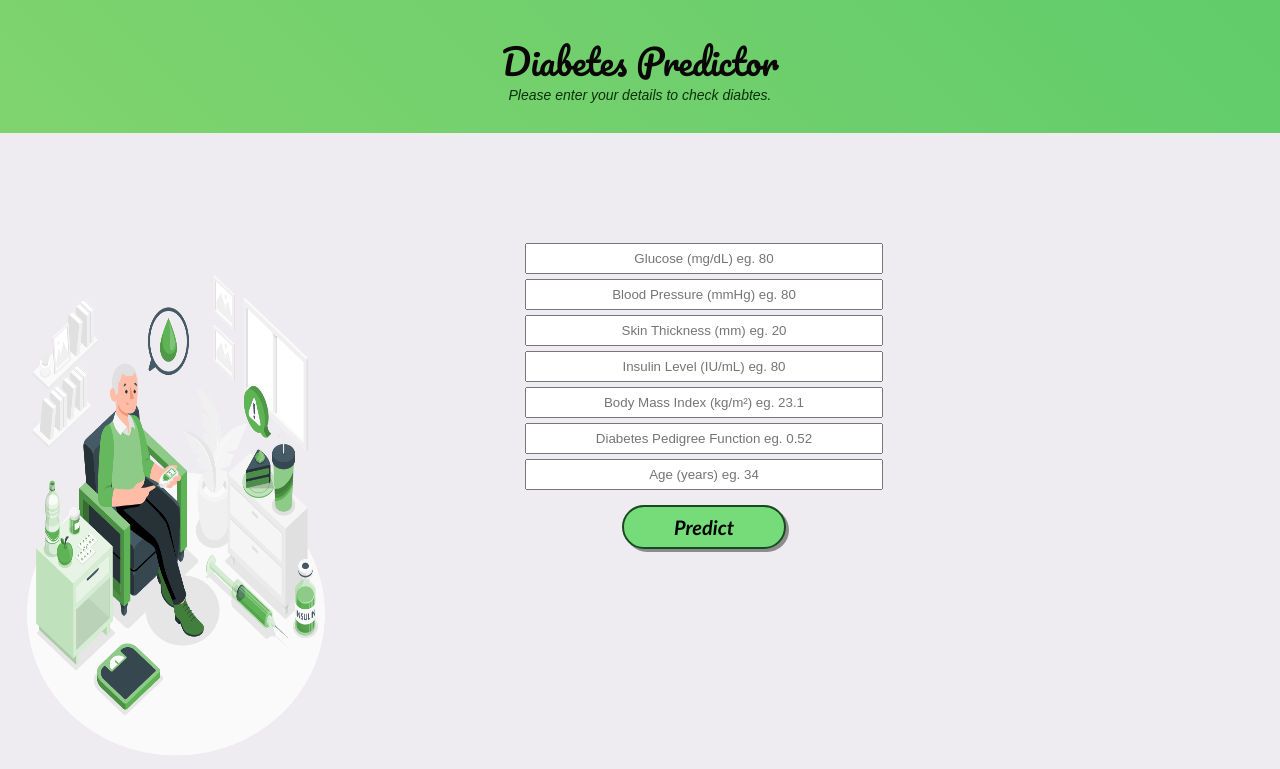
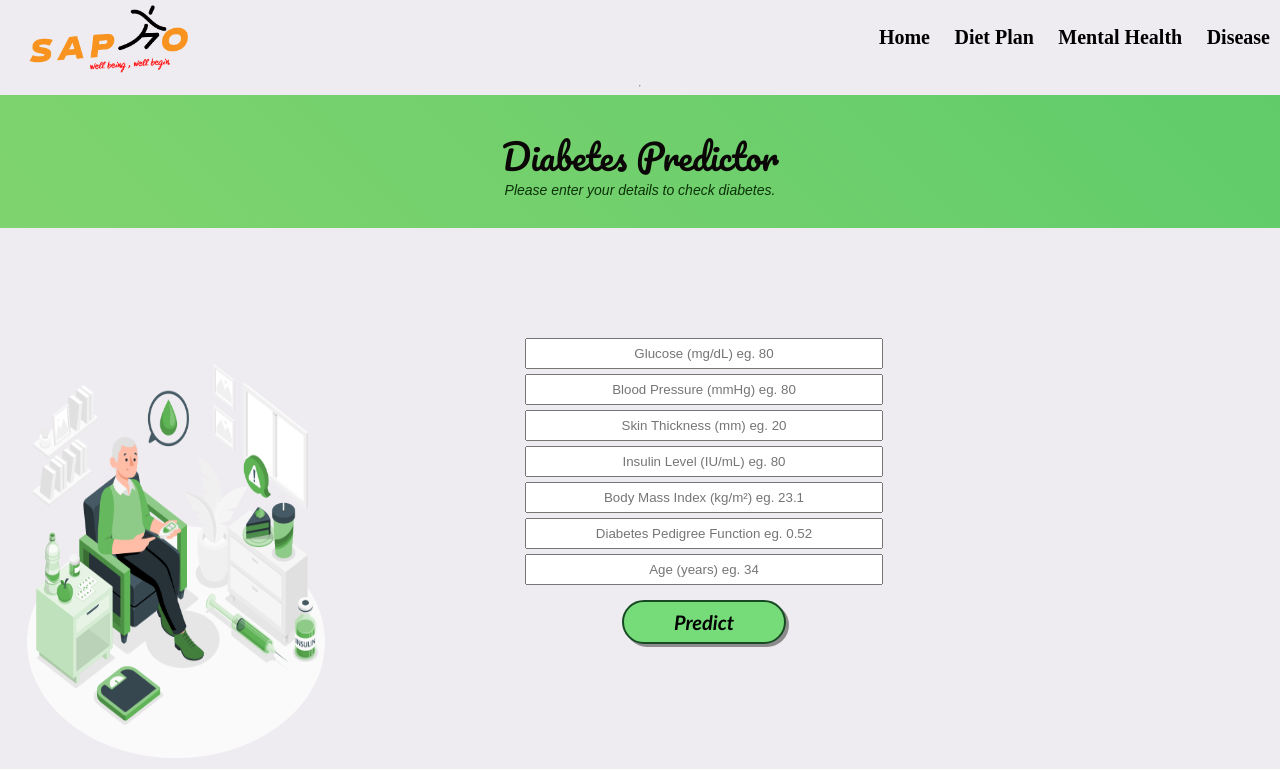
Before and after one commit to hrs8shukla/diabetes, a Flask app: page / in a window 1280 px wide. Shown: the top 769 px of the page. Run offline with Flask 2, Linux system fonts and the light colour scheme; parts of the project's set-up code (start-up, migrations or seed data) failed here and were passed over; some libraries are stand-ins or nearby versions.

Commit message:
navbar added

```diff
--- a/templates/index.html
+++ b/templates/index.html
@@ -8,15 +8,64 @@
         <link rel="stylesheet" type="text/css" href="{{ url_for('static', filename='styles.css') }}">
         <script src="https://kit.fontawesome.com/5f3f547070.js" crossorigin="anonymous"></script>
         <link href="https://fonts.googleapis.com/css2?family=Pacifico&display=swap" rel="stylesheet">
+        <style>
+            *{transition:all 0.3s ease-in-out;}
+
+
+
+        nav{float:right;}
+
+        .logo img{float:left;}
+
+        ul li{
+          display: inline-block; padding:10px;
+          font-size:20px; font-family:raleway;
+        }
+
+        ul li:hover{
+          color:blue;
+
+
+        }
+        a:link {
+          color:black;
+          background-color: transparent;
+          text-decoration: none;
+        }
+        a:hover {
+          color: red;
+          background-color: transparent;
+          text-decoration: underline;
+        }
+          </style>
     </head>
 
     <body>
+        <div class="content">
+            <div class="logo">
+              <img src="/static/Sapto.png" alt="" width="230"/>
+              </div>
+            <nav>
+              <ul>
+            <li><a href="https://diabetss.herokuapp.com"><b>Home</b></a></li>
+            <li><a href="https://sapto-fitness-tracker.herokuapp.com"> <b>Diet Plan</b></a></li>
+              <li><a href="https://depres.herokuapp.com"><b>Mental Health</b></a></li>
+              <li><a href="https://diseasetest.herokuapp.com"><b>Disease</b></a></li>
+
+              </ul>
+              </nav>
+            </div>
+            <hr />
+
+
+
+
 
         <!-- Website Title -->
     	<div class="container">
             <h2 class='container-heading'><span class="heading_font">Diabetes Predictor</span></h2>
             <div class='description'>
-    			<p>Please enter your details to check diabtes.</p>
+    			<p>Please enter your details to check diabetes.</p>
     		</div>
     	</div>
 
```
Also changed, not shown: templates/result.html (+45 -0 lines), static/Sapto.png (added), 2 other files.
